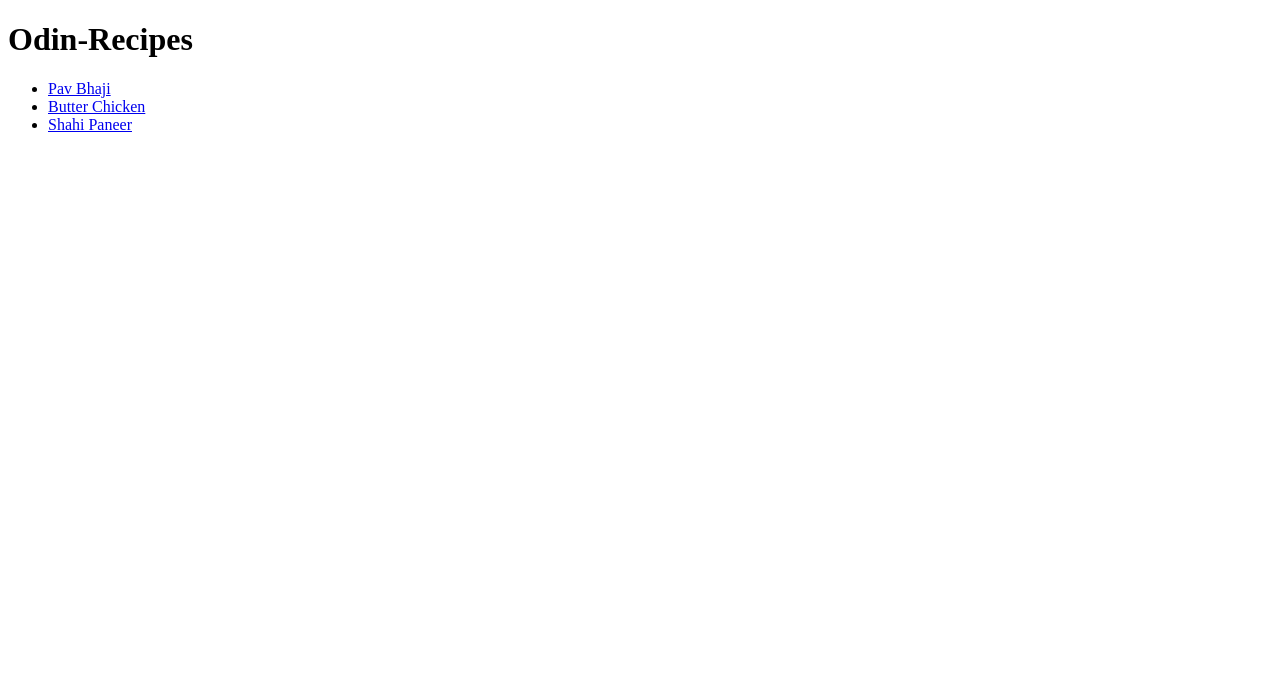
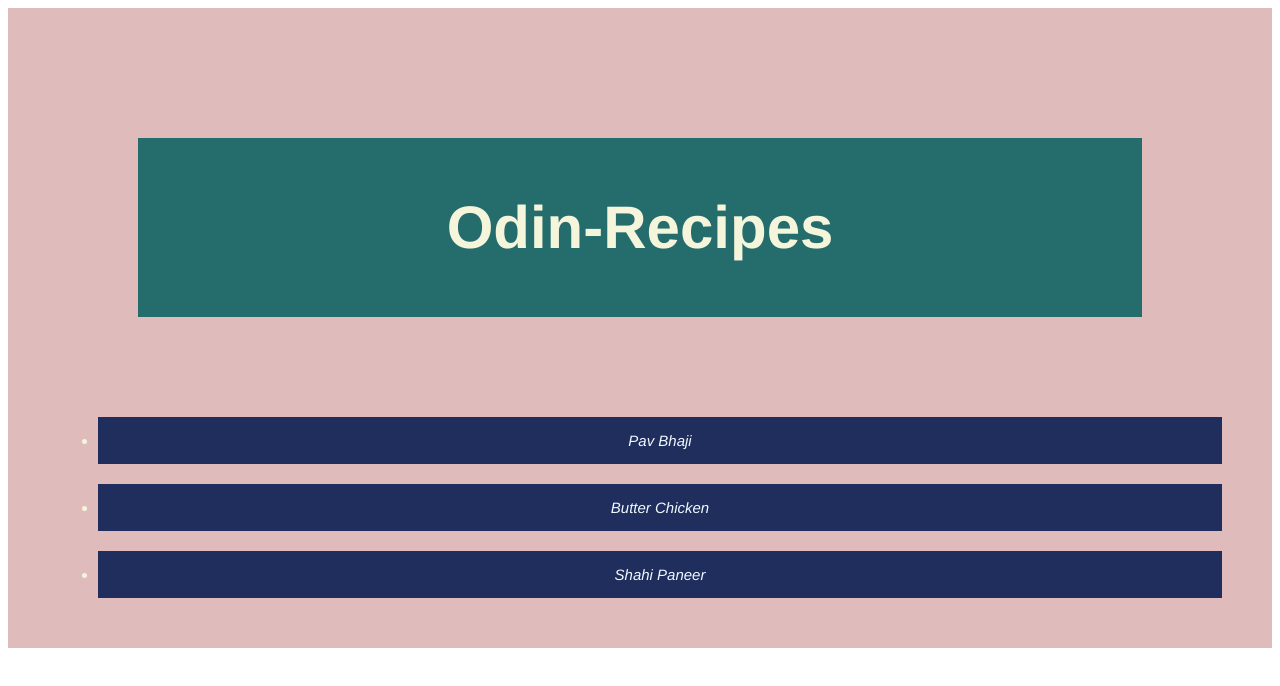
Before and after one commit to amanrahmanixd/odin-recipes, a plain HTML site: page index.html in a window 1280 px wide. Drawn offline with Linux system fonts and the light colour scheme.

Commit message:
add css you learned in previous lessons

```diff
--- a/index.html
+++ b/index.html
@@ -1,18 +1,26 @@
 <!DOCTYPE html>
 <html lang="en">
+
 <head>
     <meta charset="UTF-8">
     <meta http-equiv="X-UA-Compatible" content="IE=edge">
     <meta name="viewport" content="width=device-width, initial-scale=1.0">
     <title>Odin-Recipes</title>
+    <link rel="stylesheet" href="style.css" />
 </head>
+
 <body>
-    <h1>Odin-Recipes</h1>
-    <ul>
-        <li><a href="./recipes/pavbhaji.html">Pav Bhaji</a></li>
-        <li><a href="./recipes/butterchicken.html">Butter Chicken</a></li>
-        <li><a href="./recipes/shahipaneer.html">Shahi Paneer</a></li>
-    </ul>
+    <div class="all">
+        <div class="heading">
+            <h1>Odin-Recipes</h1>
+        </div>
+        <ul>
+            <li class="same heading"><a href="./recipes/pavbhaji.html">Pav Bhaji</a></li>
+            <li class="same heading"><a href="./recipes/butterchicken.html">Butter Chicken</a></li>
+            <li class="same heading"><a href="./recipes/shahipaneer.html">Shahi Paneer</a></li>
+        </ul>
+    </div>
 
 </body>
+
 </html>
--- /dev/null
+++ b/style.css
@@ -0,0 +1,23 @@
+.heading{
+    background-color: rgb(37, 109, 109);
+    font-size: 30px;
+    font-family: 'Franklin Gothic Medium', 'Arial Narrow', Arial, sans-serif;
+    padding: 15px;
+    margin: 100px;
+    color: beige;
+    text-align: center;
+}
+.all{
+    background-color: rgb(223, 187, 187);
+    padding: 30px;
+}
+.same{
+    background-color: rgb(32, 46, 94);
+    margin: 20px;
+    font-size: 15px;
+    font-style: italic;
+}
+a{
+    color: aliceblue;
+    text-decoration: none;
+}
```
